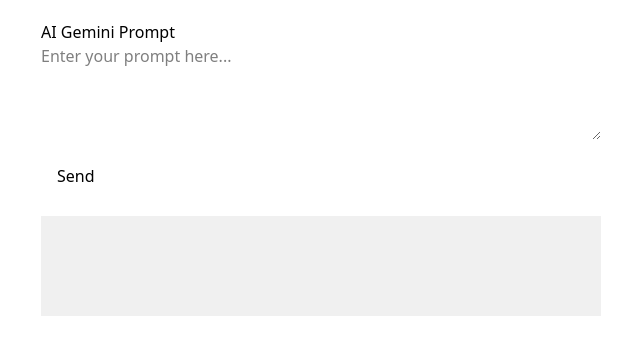
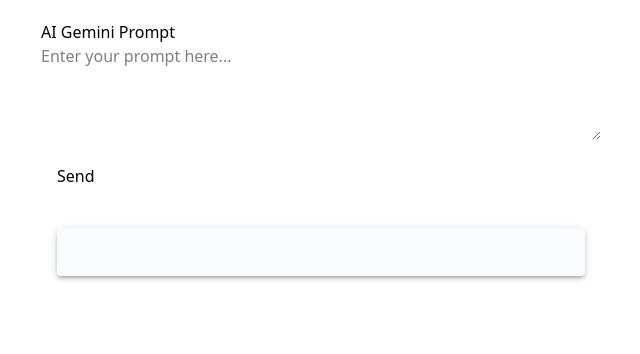
Before and after one commit to illum1nadi/Word-Stream-Test, a Next.js app: page / in a window 1280 px wide. Shown: the top 354 px of the page, without its empty margins (319-959 px from the left). Built offline with nearby package versions, Linux system fonts and the light colour scheme.

Commit message:
used material ui for better ux

```diff
--- a/app/components/ResponseOutput.tsx
+++ b/app/components/ResponseOutput.tsx
@@ -3,6 +3,7 @@
 import React from 'react';
 import ReactMarkdown from 'react-markdown';
 import remarkGfm from 'remark-gfm';
+import { Box, Paper, Typography, List, ListItem, Link as MuiLink, Divider } from '@mui/material';
 
 interface ResponseOutputProps {
   responseText: string;
@@ -10,20 +11,83 @@ interface ResponseOutputProps {
 
 export default function ResponseOutput({ responseText }: ResponseOutputProps) {
   return (
-    <div
-      style={{
-        marginTop: 20,
-        padding: 10,
-        backgroundColor: '#f0f0f0',
-        minHeight: 100,
-        fontSize: 16,
-        lineHeight: 1.6,
-        transition: 'opacity 0.3s ease',
-      }}
-    >
-      <ReactMarkdown remarkPlugins={[remarkGfm]}>
-        {responseText}
-      </ReactMarkdown>
-    </div>
+    <Box sx={{ mt: 3, px: 2, py: 1, maxWidth: 800, mx: 'auto' }}>
+      <Paper elevation={3} sx={{ p: 3, backgroundColor: '#fafbfc' }}>
+        <ReactMarkdown
+          remarkPlugins={[remarkGfm]}
+          components={{
+            h1: ({ node, ...props }) => <Typography variant="h4" gutterBottom {...props} />,
+            h2: ({ node, ...props }) => <Typography variant="h5" gutterBottom {...props} />,
+            h3: ({ node, ...props }) => <Typography variant="h6" gutterBottom {...props} />,
+            h4: ({ node, ...props }) => <Typography variant="subtitle1" gutterBottom {...props} />,
+            h5: ({ node, ...props }) => <Typography variant="subtitle2" gutterBottom {...props} />,
+            h6: ({ node, ...props }) => <Typography variant="body1" fontWeight={700} gutterBottom {...props} />,
+            p: ({ node, ...props }) => <Typography variant="body1" paragraph {...props} />,
+            ul: ({ node, ...props }) => <List sx={{ listStyleType: 'disc', pl: 3 }} {...props} />,
+            ol: ({ node, ...props }) => <List sx={{ listStyleType: 'decimal', pl: 3 }} {...props} />,
+            li: ({ node, ...props }) => <ListItem sx={{ display: 'list-item', pl: 0 }} {...props} />,
+            a: ({ node, ...props }) => <MuiLink target="_blank" rel="noopener" {...props} />,
+            blockquote: ({ node, ...props }) => (
+              <Typography
+                component="blockquote"
+                sx={{
+                  borderLeft: '4px solid #ccc',
+                  pl: 2,
+                  color: 'grey.700',
+                  fontStyle: 'italic',
+                  my: 2,
+                }}
+                {...props}
+              />
+            ),
+            hr: () => <Divider sx={{ my: 2 }} />,
+            code(props) {
+              // @ts-ignore
+              const isInline = props.inline;
+              const { children, ...rest } = props;
+              return (
+                <Box
+                  component="code"
+                  sx={{
+                    backgroundColor: '#f5f5f5',
+                    borderRadius: 1,
+                    px: 0.7,
+                    py: 0.3,
+                    fontFamily: 'monospace',
+                    fontSize: '0.95em',
+                    color: '#c7254e',
+                    ...(isInline ? { display: 'inline' } : { display: 'block', my: 1, p: 1 }),
+                  }}
+                  {...rest}
+                >
+                  {children}
+                </Box>
+              );
+            },
+            table: ({ node, ...props }) => (
+              <Box component="table" sx={{ width: '100%', borderCollapse: 'collapse', my: 2 }} {...props} />
+            ),
+            th: ({ node, ...props }) => (
+              <Box
+                component="th"
+                sx={{
+                  border: '1px solid #ccc',
+                  p: 1,
+                  backgroundColor: '#f0f0f0',
+                  fontWeight: 700,
+                }}
+                {...props}
+              />
+            ),
+            td: ({ node, ...props }) => (
+              <Box component="td" sx={{ border: '1px solid #ccc', p: 1 }} {...props} />
+            ),
+            tr: ({ node, ...props }) => <Box component="tr" {...props} />,
+          }}
+        >
+          {responseText}
+        </ReactMarkdown>
+      </Paper>
+    </Box>
   );
 }
```
